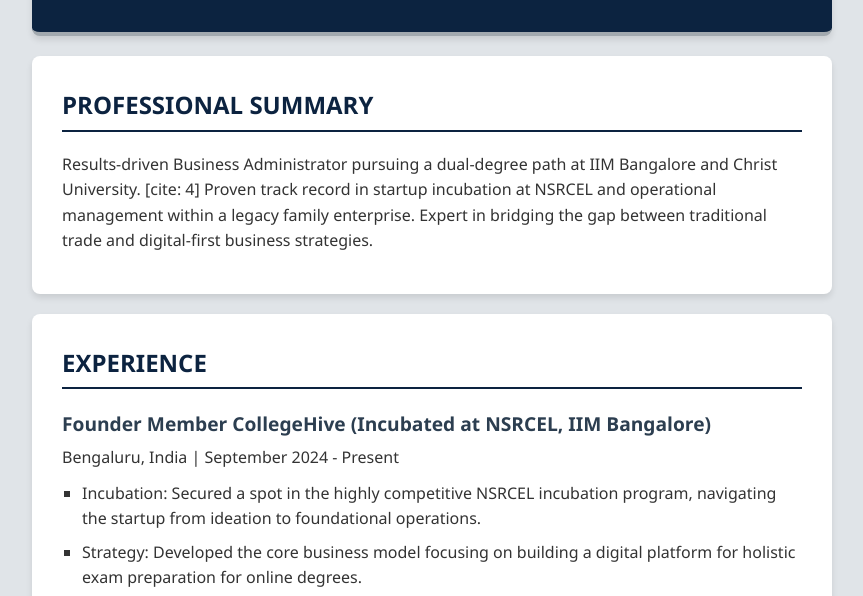
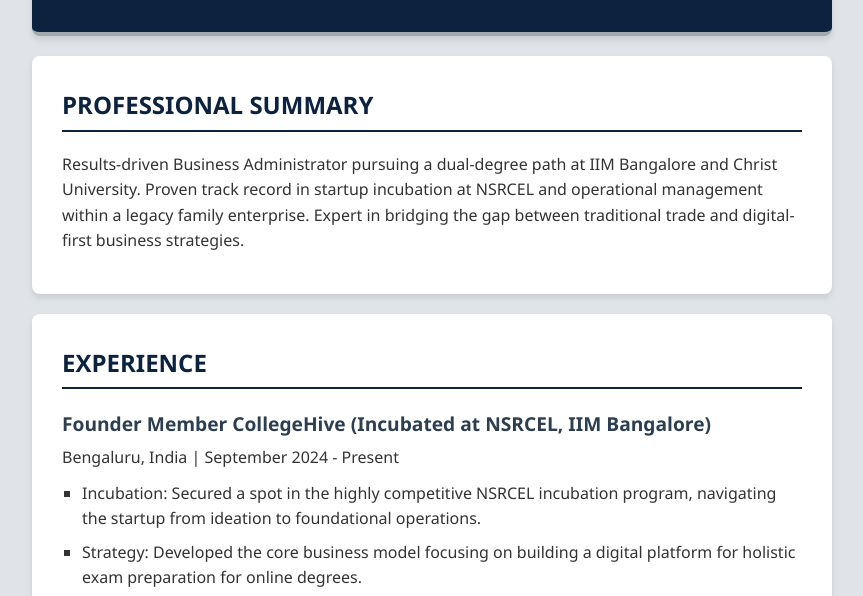
Before and after one commit to debatramaity963-sudo/debatramaity963-sudo.github.io, a plain HTML site: page index.html in a window 1280 px wide. Shown: the part 183-779 px from the top of the page, without its empty margins (208-1071 px from the left). Drawn offline with Linux system fonts and the light colour scheme.

Commit message:
Update index.html

```diff
--- a/index.html
+++ b/index.html
@@ -15,7 +15,7 @@
 
     <section>
         <h2>PROFESSIONAL SUMMARY</h2>
-        <p>Results-driven Business Administrator pursuing a dual-degree path at IIM Bangalore and Christ University. [cite: 4] Proven track record in startup incubation at NSRCEL and operational management within a legacy family enterprise.  Expert in bridging the gap between traditional trade and digital-first business strategies.</p>
+        <p>Results-driven Business Administrator pursuing a dual-degree path at IIM Bangalore and Christ University. Proven track record in startup incubation at NSRCEL and operational management within a legacy family enterprise.  Expert in bridging the gap between traditional trade and digital-first business strategies.</p>
     </section>
 
     <section>
```
